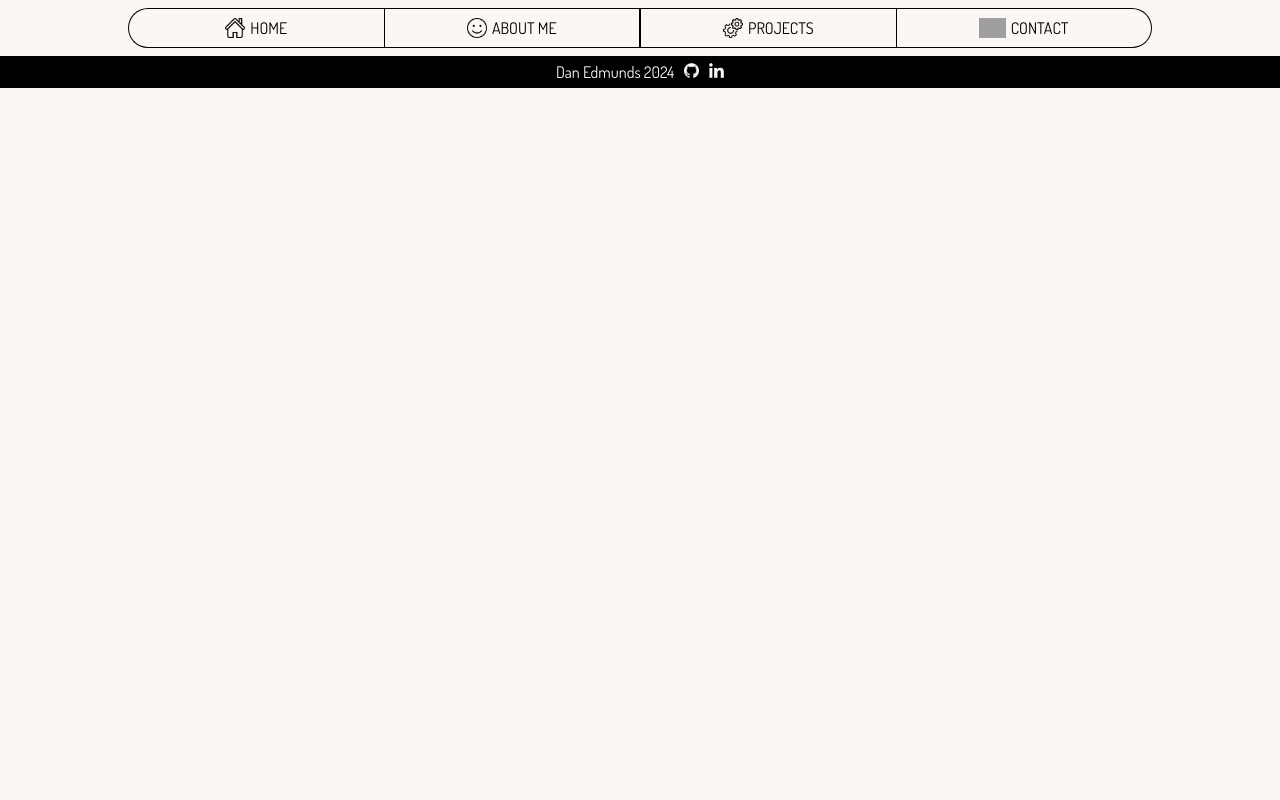
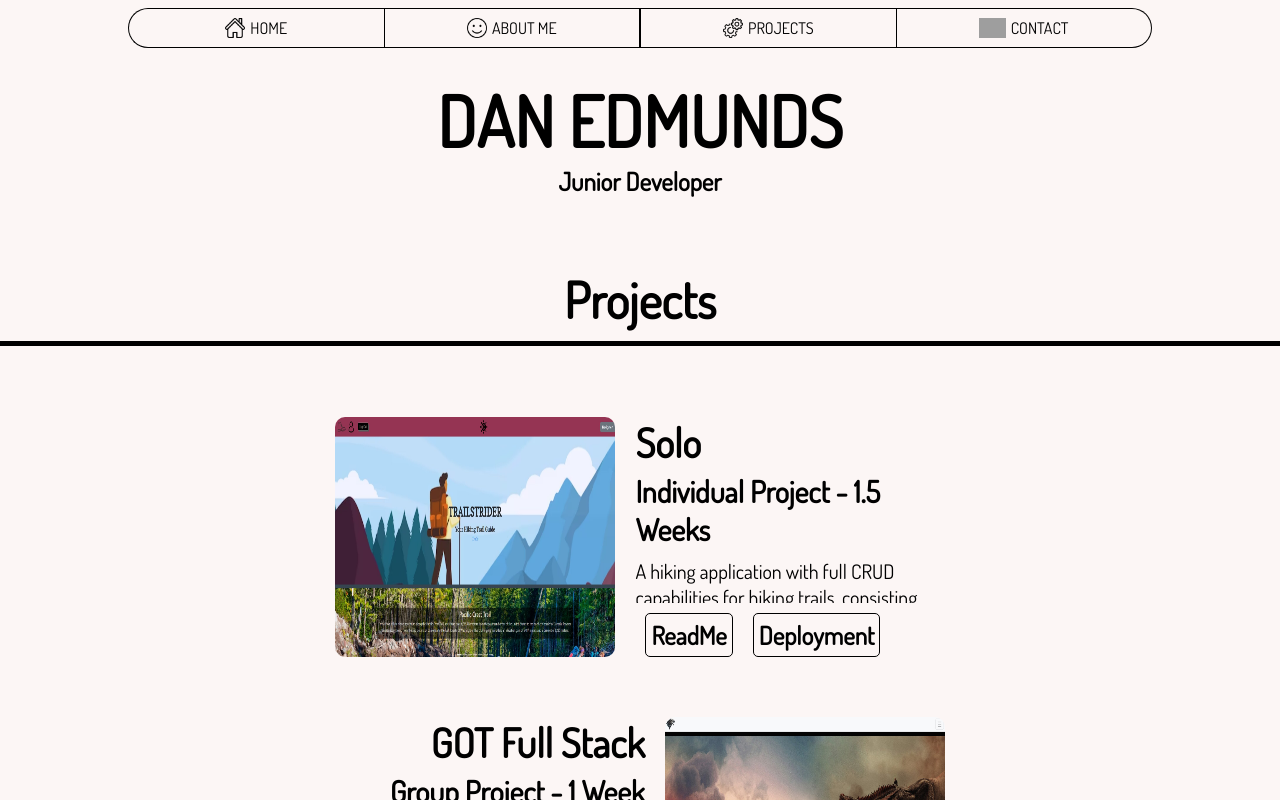
Before and after one commit to DanEdmunds1/DanEdmunds-Portfolio, a React (Vite) app: page / in a window 1280 px wide. Shown: the top 800 px of the page. Built offline with nearby package versions, Linux system fonts and the light colour scheme; grey boxes are pictures that could not be loaded.

Commit message:
attempting to redploy

```diff
--- a/src/App.jsx
+++ b/src/App.jsx
@@ -1,18 +1,30 @@
-import { Outlet } from 'react-router-dom'
 import Nav from './components/Nav'
 import Footer from './components/Footer'
-function App() {
 
+import Contact from './components/Contact'
+import AllProjects from './components//AllProjects'
+import AboutMe from './components//AboutMe'
+
+
+export default function App() {
 
   return (
     <>
       <Nav />
+      <div className="hero">
+        <div className="name-box">
+          <h1>DAN EDMUNDS</h1>
+          <h3>Junior Developer</h3>
+        </div>
+      </div>
+      {/* <Link to='/colors'><button>Color Schemes</button></Link> */}
+
       <main>
-        <Outlet />
+        <AllProjects />
+        <AboutMe />
+        <Contact />
       </main>
-    <Footer />
+      <Footer />
     </>
   )
 }
-
-export default App
```
